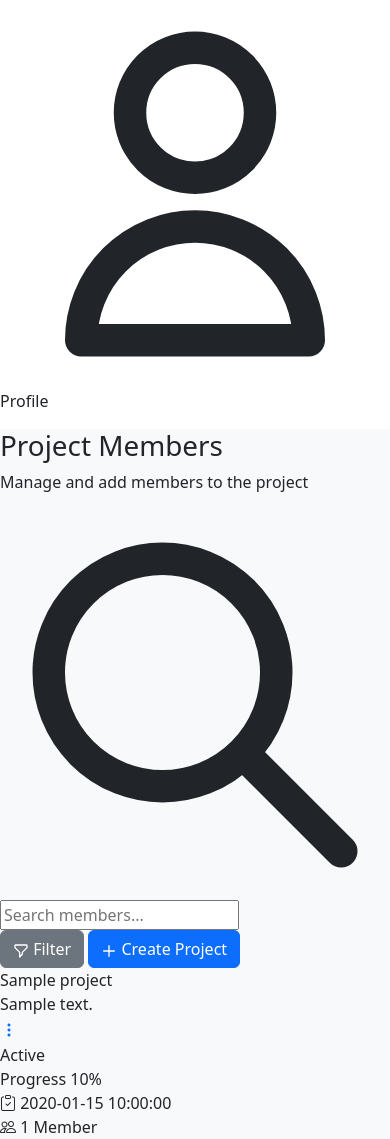
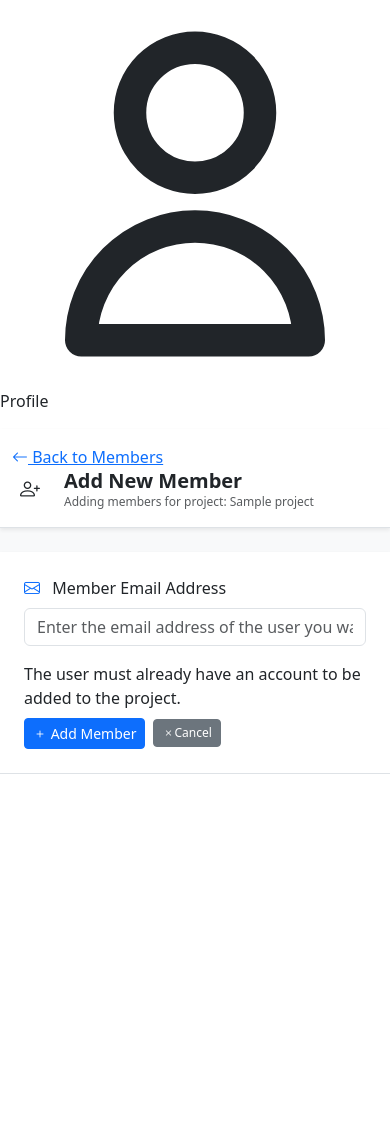
Before and after one commit to Ryacat423/python-flask, a Flask app: template templates/main/add_member.html in a window 390 px wide. Shown: the part 1625-2764 px from the top of the page. After the commit the page ends 2399 px from the top, so only its background shows below. Run offline with Flask 3, Linux system fonts and the light colour scheme; the template is opened without the code that fills it: most values are stand-ins (such as "Sample title", 1, 10 or a date in 2020); parts of the project's set-up code (start-up, migrations or seed data) failed here and were passed over; some libraries are stand-ins or nearby versions.

Commit message:
Add project template

```diff
--- a/templates/main/add_member.html
+++ b/templates/main/add_member.html
@@ -3,44 +3,176 @@
 {% block additional_head %}
 <link rel="stylesheet" href="{{url_for('static', filename='css/main/controls.css')}}">
 <link rel="stylesheet" href="{{url_for('static', filename='css/main/projects.css')}}">
+<link rel="stylesheet" href="{{url_for('static', filename='css/main/modal.css')}}">
+<link rel="stylesheet" href="{{url_for('static', filename='css/main/members.css')}}">
+<!-- <style>
+.add-member-container {
+    max-width: 600px;
+    margin: 0 auto;
+    padding: 2rem;
+}
+
+.back-link {
+    display: inline-flex;
+    align-items: center;
+    gap: 0.5rem;
+    color: #6c757d;
+    text-decoration: none;
+    margin-bottom: 1.5rem;
+    font-size: 0.9rem;
+}
+
+.back-link:hover {
+    color: #495057;
+    text-decoration: none;
+}
+
+.project-info {
+    background: linear-gradient(135deg, #667eea 0%, #764ba2 100%);
+    border-radius: 12px;
+    padding: 1.5rem;
+    color: white;
+    margin-bottom: 2rem;
+}
+
+.project-info h2 {
+    margin: 0;
+    font-size: 1.5rem;
+    font-weight: 600;
+}
+
+.project-info p {
+    margin: 0.5rem 0 0 0;
+    opacity: 0.9;
+}
+
+.form-container {
+    background: white;
+    border-radius: 12px;
+    padding: 2rem;
+    box-shadow: 0 4px 6px rgba(0, 0, 0, 0.07);
+}
+
+.form-container h3 {
+    margin-bottom: 1.5rem;
+    color: #2c3e50;
+    display: flex;
+    align-items: center;
+    gap: 0.75rem;
+}
+
+.form-group {
+    margin-bottom: 1.5rem;
+}
+
+.form-label {
+    display: block;
+    margin-bottom: 0.5rem;
+    font-weight: 500;
+    color: #374151;
+}
+
+.form-control {
+    width: 100%;
+    padding: 0.75rem 1rem;
+    border: 2px solid #e5e7eb;
+    border-radius: 8px;
+    font-size: 1rem;
+    transition: all 0.2s ease;
+}
+
+.form-control:focus {
+    outline: none;
+    border-color: #667eea;
+    box-shadow: 0 0 0 3px rgba(102, 126, 234, 0.1);
+}
+
+.btn-group {
+    display: flex;
+    gap: 1rem;
+    margin-top: 2rem;
+}
+
+.btn {
+    padding: 0.75rem 1.5rem;
+    border: none;
+    border-radius: 8px;
+    font-size: 1rem;
+    font-weight: 500;
+    cursor: pointer;
+    text-decoration: none;
+    display: inline-flex;
+    align-items: center;
+    gap: 0.5rem;
+    transition: all 0.2s ease;
+}
+
+.btn-primary {
+    background: linear-gradient(135deg, #667eea 0%, #764ba2 100%);
+    color: white;
+}
+
+.btn-primary:hover {
+    transform: translateY(-1px);
+    box-shadow: 0 4px 12px rgba(102, 126, 234, 0.3);
+}
+
+.btn-secondary {
+    background: #6c757d;
+    color: white;
+}
+
+.btn-secondary:hover {
+    background: #545b62;
+    transform: translateY(-1px);
+}
+
+.help-text {
+    font-size: 0.875rem;
+    color: #6b7280;
+    margin-top: 0.5rem;
+}
+
+.icon {
+    width: 1.2rem;
+    height: 1.2rem;
+}
+</style> -->
 {% endblock %}
 
 {% block content %}
-    <div class="header">
-        <h1>Project Members</h1>
-        <p>Manage and add members to the project</p>
-    </div>
 
 
-    <div class="controls">
-        <div class="search-bar">
-            <svg class="search-icon" fill="none" stroke="currentColor" viewBox="0 0 24 24">
-                <path stroke-linecap="round" stroke-linejoin="round" stroke-width="2" d="m21 21-6-6m2-5a7 7 0 11-14 0 7 7 0 0114 0z"></path>
-            </svg>
-            <input type="text" class="search-input" placeholder="Search members..." id="searchInput">
+    <header class="bg-white border-bottom shadow-sm">
+        <div class="container py-3">
+            <a href="{{ url_for('view_members', project_id=project._id) }}" class="back-link">
+                <i class="bi bi-arrow-left"></i>
+                Back to Members
+            </a>
+            <div class="d-flex flex-wrap justify-content-between align-items-center gap-3">
+                <div class="d-flex align-items-center gap-3 flex-grow-1">
+                    <div class="d-flex align-items-center justify-content-center rounded p-2"
+                        style="width: clamp(36px, 4vw, 48px); height: clamp(36px, 4vw, 48px);">
+                        <i class="bi bi-person-plus icon" style="font-size: clamp(1.25rem, 2vw, 1.75rem);"></i>
+                    </div>
+                    <div>
+                        <h1 class="fw-bold text-dark mb-0"
+                            style="font-size: clamp(1.25rem, 2.5vw, 1.75rem);">
+                            Add New Member
+                        </h1>
+                        <p class="text-muted mb-0"
+                            style="font-size: clamp(0.75rem, 1.5vw, 0.875rem);">
+                            Adding members for project: {{ project.project_name }}
+                        </p>
+                    </div>
+                </div>
+            </div>
         </div>
-
-        <div class="action-buttons">
-            <button class="btn btn-secondary">
-                <svg width="16" height="16" fill="none" stroke="currentColor" viewBox="0 0 24 24">
-                    <path stroke-linecap="round" stroke-linejoin="round" stroke-width="2" d="M3 4a1 1 0 011-1h16a1 1 0 011 1v2.586a1 1 0 01-.293.707l-6.414 6.414a1 1 0 00-.293.707V17l-4 4v-6.586a1 1 0 00-.293-.707L3.293 7.293A1 1 0 013 6.586V4z"></path>
-                </svg>
-                Filter
-            </button>
-            {% if projects %}
-            <a href="{{ url_for('create_project') }}" class="btn btn-primary">
-                <svg width="16" height="16" fill="none" stroke="currentColor" viewBox="0 0 24 24">
-                    <path stroke-linecap="round" stroke-linejoin="round" stroke-width="2" d="M12 4v16m8-8H4"></path>
-                </svg>
-                Create Project
-            </a>
-            {% endif %}
-        </div>
-    </div>
+    </header>
 
     {% with messages = get_flashed_messages(with_categories=true) %}
         {% if messages %}
-        <div>
+        <div class="mb-4">
             {% for category, message in messages %}
             <div class="alert alert-{{ 'danger' if category == 'error' else category }} alert-dismissible fade show" role="alert">
                 {{ message }}
@@ -51,74 +183,43 @@
         {% endif %}
     {% endwith %}
 
-    <div class="projects-grid" id="projectsGrid">
-        {% if projects %}
-            {% for project in projects %}
-            <div class="project-card" data-project-id="{{ project._id }}">
-                <div class="project-color {{ project.color_class }}"></div>
-                <div class="project-header">
-                    <div>
-                        <div class="project-title">{{ project.project_name }}</div>
-                        <div class="project-description">
-                            {% if project.description %}
-                                {{ project.description[:150] }}{% if project.description|length > 150 %}...{% endif %}
-                            {% else %}
-                                No description provided.
-                            {% endif %}
-                        </div>
-                    </div>
-                    <div class="dropdown dropend">
-                        <button class="btn btn-link p-0 project-menu" type="button" data-bs-toggle="dropdown" aria-expanded="false">
-                            <i class="bi bi-three-dots-vertical"></i>
-                        </button>
-                        <ul class="dropdown-menu dropdown-menu-end">
-                            <li>
-                                <a class="dropdown-item" href="{{ url_for('view_project', project_id=project._id) }}">
-                                    View Project
-                                </a>
-                            </li>
-                            {% if project.user_id == session.user_id %}
-                            <li><a class="dropdown-item" href="#">Edit Project</a></li>
-                            <li><a class="dropdown-item" href="#">Add Member</a></li>
-                            <li><a class="dropdown-item text-danger" href="#">Delete Project</a></li>
-                            {% endif %}
-                        </ul>
-                    </div>
-                </div>
+    <div class="bg-white border-bottom shadow-sm p-4 mt-4">
 
-                <div class="project-status status-{{ project.status }}">
-                    {{ project.status.title() }}
-                </div>
 
-                <div class="project-progress">
-                    <div class="progress-label">
-                        <span>Progress</span>
-                        <span>{{ project.progress }}%</span>
-                    </div>
-                    <div class="progress-bar">
-                        <div class="progress-fill" style="width: 2%"></div>
-                    </div>
-                </div>
-
-                <div class="project-footer">
-                    <div class="project-meta">
-                        <div class="meta-item">
-                            <i class="bi bi-clipboard-check"></i>
-                            {{ project.formatted_date }}
-                        </div>
-                        <div class="meta-item">
-                                <i class="bi bi-people"></i>
-                            {{ project.member_count }} Member{{ 's' if project.member_count != 1 else '' }}
-                        </div>
-                    </div>
+        <form method="POST">
+            <div class="form-group">
+                <label for="member_email" class="form-label">
+                    <i class="bi bi-envelope me-2 text-primary"></i>
+                    Member Email Address
+                </label>
+                <input
+                    type="email"
+                    class="form-control"
+                    id="member_email"
+                    name="member_email"
+                    placeholder="Enter the email address of the user you want to add"
+                    required
+                    autocomplete="off"
+                >
+                <div class="help-text mt-3">
+                    The user must already have an account to be added to the project.
                 </div>
             </div>
-            {% endfor %}
-        {% endif %}
+
+            <div class="d-flex align-items-center gap-2 flex-wrap mt-2">
+                <button type="submit" class="btn btn-primary btn-sm">
+                    <i class="bi bi-plus icon"></i>
+                    Add Member
+                </button>
+
+                <a
+                    href="{{ url_for('view_members', project_id=project._id) }}"
+                    class="btn btn-secondary btn-sm d-flex align-items-center"
+                        style="font-size: clamp(0.75rem, 1.6vw, 0.875rem);">
+                    <i class="bi bi-x"></i>
+                    <span>Cancel</span>
+                </a>
+            </div>
+        </form>
     </div>
-
-    {% block scripts %}
-    <script src="{{url_for('static', filename='js/projects.js')}}">
-    </script>
-    {% endblock %}
 {% endblock %}
```
